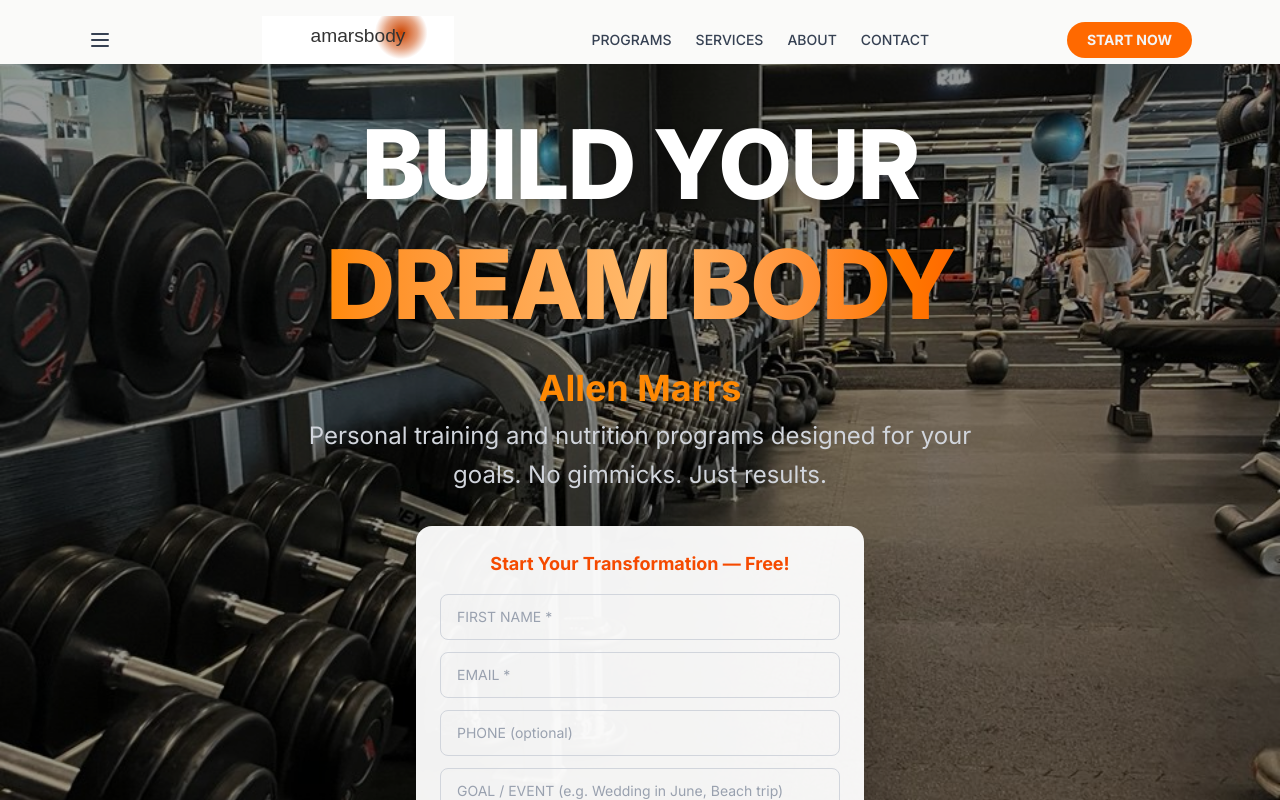
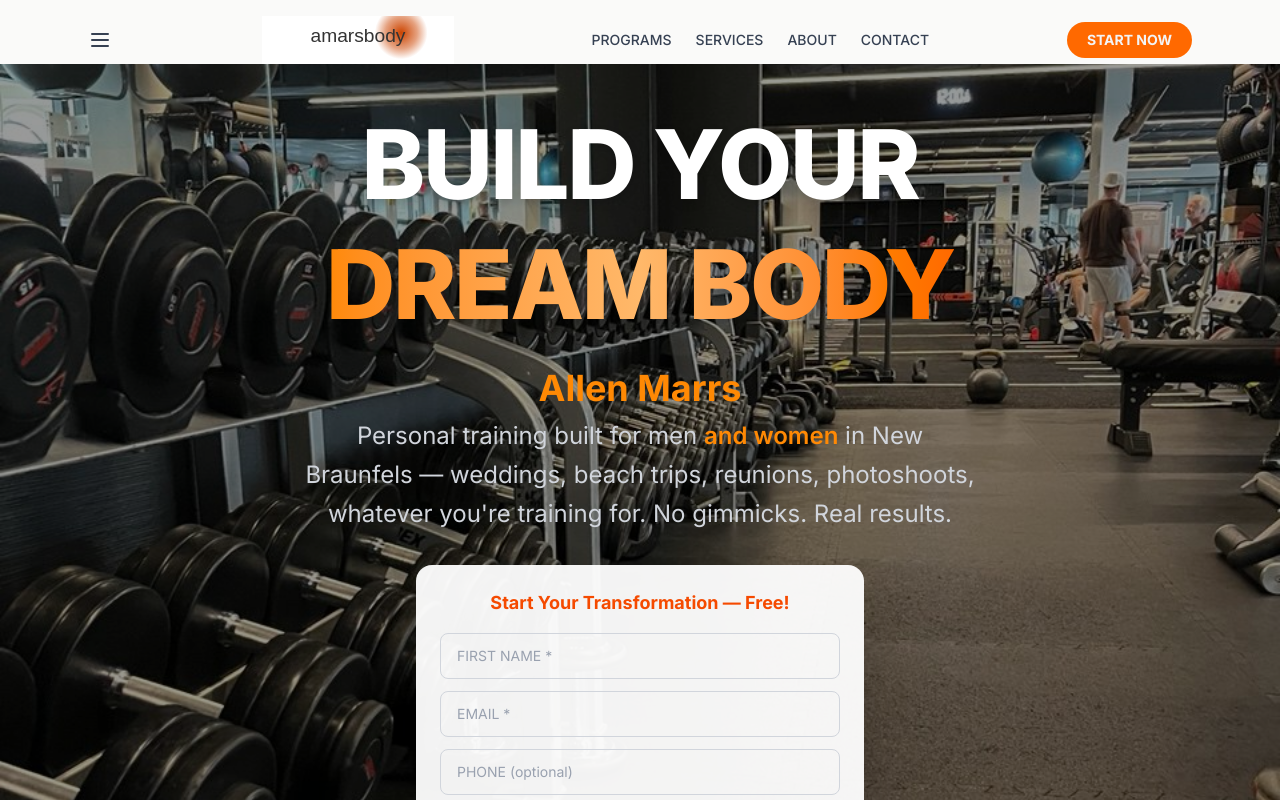
Before and after one commit to marrscozoe/amarsbody-website, a Next.js app: page / in a window 1280 px wide. Shown: the top 800 px of the page. Built offline with nearby package versions, Linux system fonts and the light colour scheme.

Commit message:
fix(copy): add men+women framing to hero and about section

```diff
--- a/src/app/page.tsx
+++ b/src/app/page.tsx
@@ -186,7 +186,7 @@ export default function Home() {
             </h1>
             <p className="text-3xl md:text-4xl text-orange-400 font-bold mb-2">Allen Marrs</p>
             <p className="text-xl md:text-2xl text-gray-300 max-w-2xl mx-auto leading-relaxed">
-              Personal training and nutrition programs designed for your goals. No gimmicks. Just results.
+              Personal training built for men <span className="text-orange-400 font-semibold">and women</span> in New Braunfels — weddings, beach trips, reunions, photoshoots, whatever you&apos;re training for. No gimmicks. Real results.
             </p>
           </div>
 
@@ -546,7 +546,7 @@ export default function Home() {
                 <span className="text-orange-400">ME</span>
               </h2>
               <p className="text-xl text-gray-300 mb-6 leading-relaxed">
-                I&apos;m Allen — personal trainer specializing in nutrition and fat loss. I help people get in the best shape of their lives.
+                I&apos;m Allen — personal trainer specializing in nutrition and fat loss. I help <strong className="text-orange-300">men and women</strong> get in the best shape of their lives — ready for what matters most.
               </p>
               <p className="text-gray-400 mb-6 leading-relaxed">
                 I&apos;m a husband and proud dad of 2 sons. When I&apos;m not training, I love hiking and being outdoors. I believe in making fitness fit your life — not the other way around.
```
